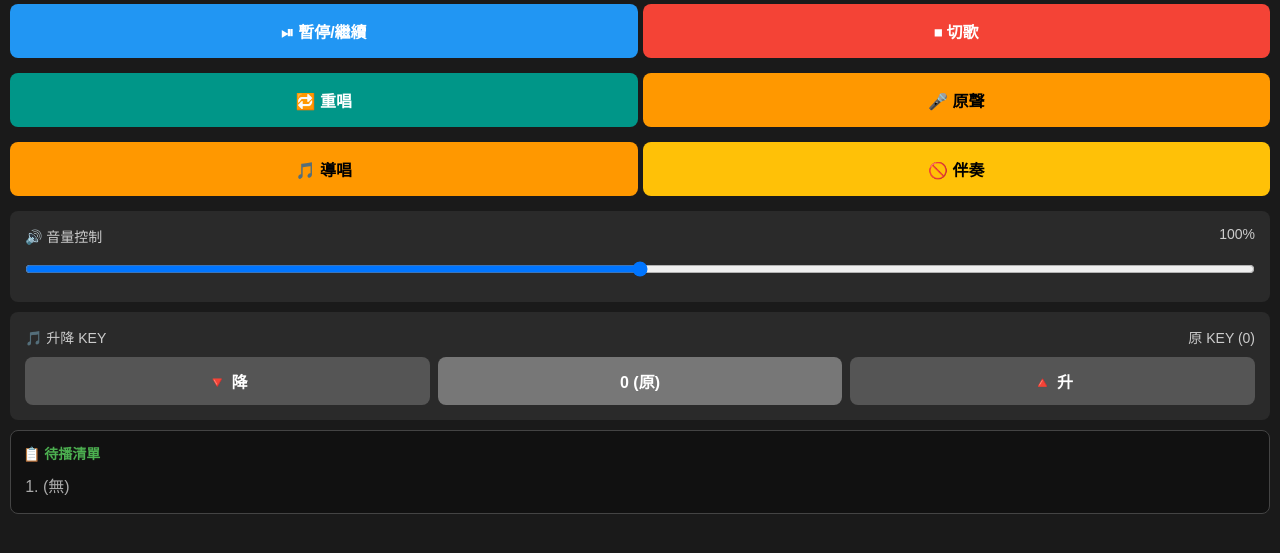
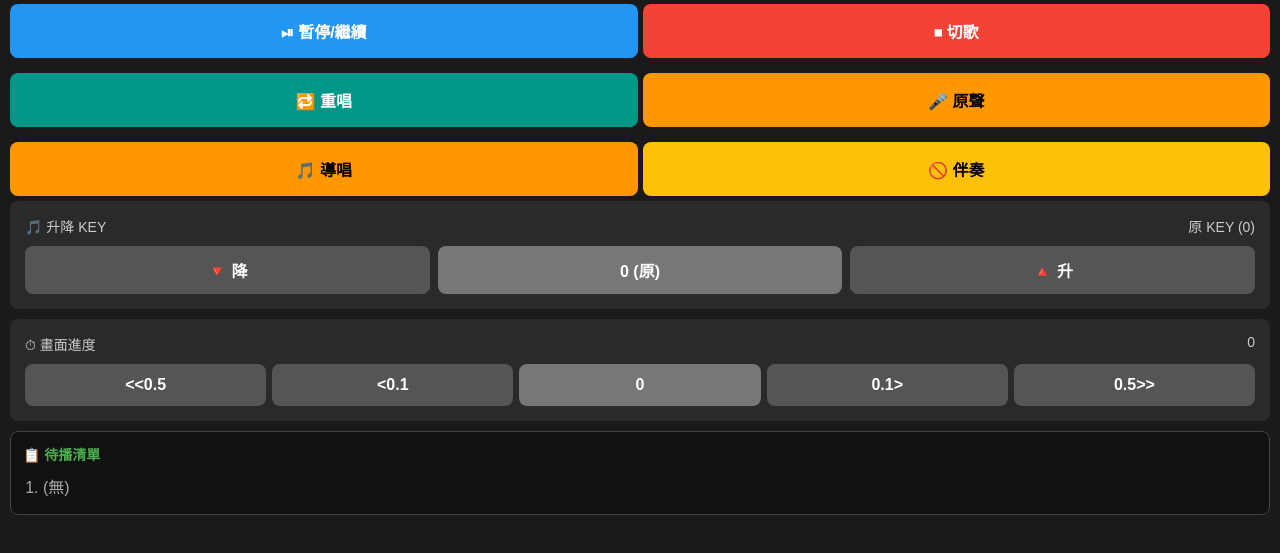
Before and after one commit to ianliu0718/OpenKTV-ianAuto360, a Flask app: page / in a window 1280 px wide, after a click on "🎛️ 實際遙控". Shown: the part 247-800 px from the top of the page. Run offline with Flask 3, Linux system fonts and the light colour scheme; data that the repository does not hold is empty; some libraries are stand-ins or nearby versions.

Commit message:
新增：畫面進度調整快慢(可搭配MV歌詞使用)。

```diff
--- a/main.py
+++ b/main.py
@@ -722,6 +722,8 @@ subtitle_visible = False
 subtitle_font_size = 100
 qr_visible = True
 random_play_enabled = False
+playback_rate = 1.0
+seek_offset = 0.0
 
 def start_random_song():
     """Append and start one random song when the playback queue is empty."""
@@ -745,6 +747,7 @@ def broadcast_current_song():
         'filename': filename,
         'visible': subtitle_visible,
         'font_size': subtitle_font_size,
+        'seek_offset': seek_offset,
     })
 
 @socketio.on('connect')
@@ -755,9 +758,11 @@ def handle_connect():
         'filename': playlist_queue[0] if playlist_queue else '',
         'visible': subtitle_visible,
         'font_size': subtitle_font_size,
+        'seek_offset': seek_offset,
     })
     emit('qr_visibility', {'visible': qr_visible})
     emit('random_play', {'enabled': random_play_enabled})
+    emit('apply_effect', {'playback_rate': playback_rate})
 
 @socketio.on('set_qr_visibility')
 def handle_qr_visibility(data):
@@ -777,7 +782,7 @@ def handle_random_play(data):
 
 @socketio.on('add_to_queue')
 def handle_add_queue(data):
-    global subtitle_visible
+    global subtitle_visible, seek_offset
     filename = data['filename']
     playlist_queue.append(filename)
 
@@ -788,6 +793,7 @@ def handle_add_queue(data):
     # 如果清單裡面只有剛點的這首歌，代表目前沒有歌在播，立刻開始播放
     if len(playlist_queue) == 1:
         subtitle_visible = False
+        seek_offset = 0.0
         emit('play_video', _play_video_payload(filename), broadcast=True)
         broadcast_current_song()
 
@@ -851,11 +857,12 @@ def handle_remove_from_queue(data):
 
 @socketio.on('song_ended')
 def handle_song_ended():
-    global subtitle_visible
+    global subtitle_visible, seek_offset
     if len(playlist_queue) > 0:
         # 移除剛剛唱完的那首歌
         playlist_queue.pop(0)
         subtitle_visible = False
+        seek_offset = 0.0
         emit('update_queue', playlist_queue, broadcast=True)
 
         # 檢查是否還有下一首
@@ -878,17 +885,48 @@ def handle_control(action):
         # 其他指令 (例如 pause) 照常發送
         emit('command', action, broadcast=True)
 
+@socketio.on('seek_video')
+def handle_seek_video(data):
+    """Broadcast a bounded video seek adjustment and its accumulated offset."""
+    global seek_offset
+    try:
+        seconds = float(data.get('seconds', 0)) if isinstance(data, dict) else 0
+    except (TypeError, ValueError):
+        return
+    if seconds not in {-0.5, -0.1, 0, 0.1, 0.5}:
+        return
+    seek_offset = 0.0 if seconds == 0 else round(seek_offset + seconds, 1)
+    emit('seek_video', {'seconds': seconds, 'offset': seek_offset}, broadcast=True)
+
 # ------------------------------------------
 # (以下原本的音效與下載事件保留不動)
 @socketio.on('control_effect')
 def handle_effect(data):
+    global playback_rate
+    if isinstance(data, dict) and 'playback_rate' in data:
+        try:
+            requested_rate = float(data['playback_rate'])
+        except (TypeError, ValueError):
+            return
+        if requested_rate not in {0.75, 1.0, 1.25}:
+            return
+        playback_rate = requested_rate
     emit('apply_effect', data, broadcast=True)
 
 # ...後面的 @socketio.on('change_track') 等等都不用動...
 
 @socketio.on('control_effect')
 def handle_effect(data):
-    # 收到音量或升降 KEY 指令後，同步廣播給所有設備（包含一體機自己）
+    # 收到音量、升降 KEY 或播放速度指令後，同步廣播給所有設備
+    global playback_rate
+    if isinstance(data, dict) and 'playback_rate' in data:
+        try:
+            requested_rate = float(data['playback_rate'])
+        except (TypeError, ValueError):
+            return
+        if requested_rate not in {0.75, 1.0, 1.25}:
+            return
+        playback_rate = requested_rate
     emit('apply_effect', data, broadcast=True)
 
 @socketio.on('change_track')
--- a/templates/remote.html
+++ b/templates/remote.html
@@ -97,13 +97,6 @@
             <button class="btn inst" onclick="track('instrumental')">🚫 伴奏</button>
         </div>
 
-        <div style="background: #2a2a2a; padding: 15px; border-radius: 8px; margin-top: 10px; margin-bottom: 10px;">
-            <div style="display: flex; justify-content: space-between; margin-bottom: 5px; color: #ccc; font-size: 14px;">
-                <span>🔊 音量控制</span><span id="vol-val">100%</span>
-            </div>
-            <input type="range" id="vol" min="0" max="2" step="0.1" value="1" oninput="updateEffect()">
-        </div>
-
         <div style="background: #2a2a2a; padding: 15px; border-radius: 8px; margin-bottom: 10px;">
             <div style="display: flex; justify-content: space-between; margin-bottom: 10px; color: #ccc; font-size: 14px;">
                 <span>🎵 升降 KEY</span><span id="key-val">原 KEY (0)</span>
@@ -112,6 +105,19 @@
                 <button class="btn" style="background:#555; flex:1; padding: 12px; margin: 0;" onclick="changeKey(-1)">🔻 降</button>
                 <button class="btn" style="background:#777; flex:1; padding: 12px; margin: 0;" onclick="changeKey(0)">0 (原)</button>
                 <button class="btn" style="background:#555; flex:1; padding: 12px; margin: 0;" onclick="changeKey(1)">🔺 升</button>
+            </div>
+        </div>
+
+        <div style="background: #2a2a2a; padding: 15px; border-radius: 8px; margin-bottom: 10px;">
+            <div style="display: flex; justify-content: space-between; margin-bottom: 10px; color: #ccc; font-size: 14px;">
+                <span>⏱ 畫面進度</span><span id="seek-val">0</span>
+            </div>
+            <div style="display: grid; grid-template-columns: repeat(5, 1fr); gap: 6px;">
+                <button class="btn" style="background:#555; padding: 12px 4px; margin: 0;" onclick="seekVideo(-0.5)">&lt;&lt;0.5</button>
+                <button class="btn" style="background:#555; padding: 12px 4px; margin: 0;" onclick="seekVideo(-0.1)">&lt;0.1</button>
+                <button class="btn" style="background:#777; padding: 12px 4px; margin: 0;" onclick="seekVideo(0)">0</button>
+                <button class="btn" style="background:#555; padding: 12px 4px; margin: 0;" onclick="seekVideo(0.1)">0.1&gt;</button>
+                <button class="btn" style="background:#555; padding: 12px 4px; margin: 0;" onclick="seekVideo(0.5)">0.5&gt;&gt;</button>
             </div>
         </div>
 
@@ -130,6 +136,7 @@
         let currentSubtitleVisible = false;
         let currentSubtitleFontSize = 200;
         let songScrollTop = 0;
+        let seekOffset = 0;
         const pendingSongs = new Set();
         const qrVisibility = document.getElementById('qr-visibility');
         const randomPlay = document.getElementById('random-play');
@@ -287,6 +294,7 @@
             currentPlayingFilename = data.filename || '';
             currentSubtitleVisible = Boolean(data.visible);
             currentSubtitleFontSize = Number(data.font_size) || 200;
+            updateSeekOffset(Number(data.seek_offset) || 0);
             renderCurrentSongControl();
         }
 
@@ -475,6 +483,28 @@
             socket.emit('control_effect', { pitch: currentKey });
         }
 
+        /**
+         * Requests a half-second playback position adjustment for all players.
+         * @param {-0.5|-0.1|0|0.1|0.5} seconds Signed seek adjustment in seconds.
+         */
+        function seekVideo(seconds) {
+            if (![-0.5, -0.1, 0, 0.1, 0.5].includes(seconds)) return;
+            socket.emit('seek_video', { seconds });
+        }
+
+        /**
+         * Displays the accumulated video-only offset from the original position.
+         * @param {number} offset Signed accumulated offset in seconds.
+         */
+        function updateSeekOffset(offset) {
+            seekOffset = Math.round(offset * 10) / 10;
+            document.getElementById('seek-val').innerText = seekOffset === 0
+                ? '0'
+                : `${seekOffset > 0 ? '+' : ''}${seekOffset.toFixed(1)}`;
+        }
+
+        socket.on('seek_video', (data) => updateSeekOffset(Number(data.offset) || 0));
+
         // 接收伺服器廣播，同步更新介面狀態 (若有其他手機也在操作)
         socket.on('apply_effect', (data) => {
             if (data.pitch !== undefined) {
```
Also changed, not shown: templates/combo.html (+43 -6 lines), templates/player.html (+46 -5 lines), README.md.
